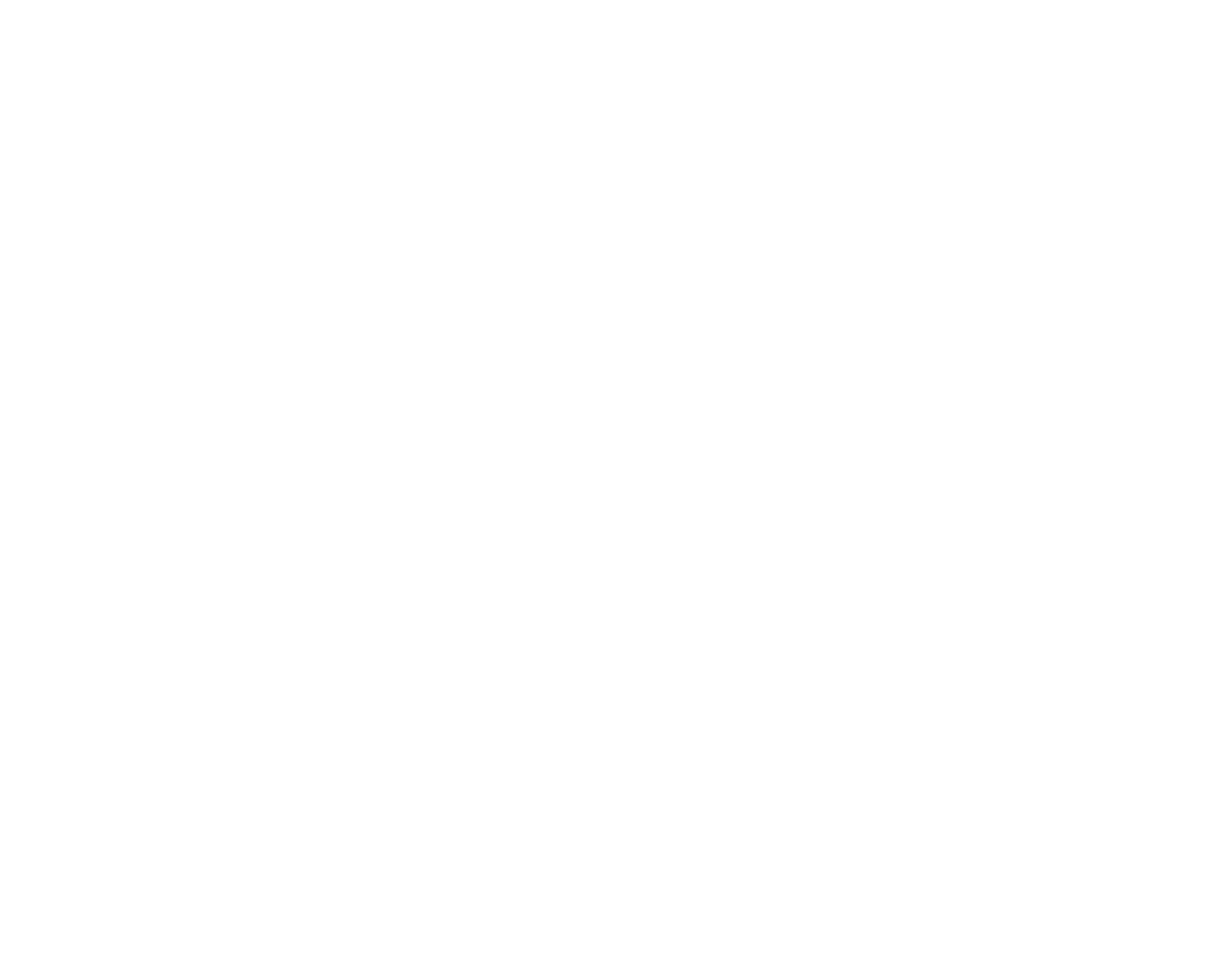
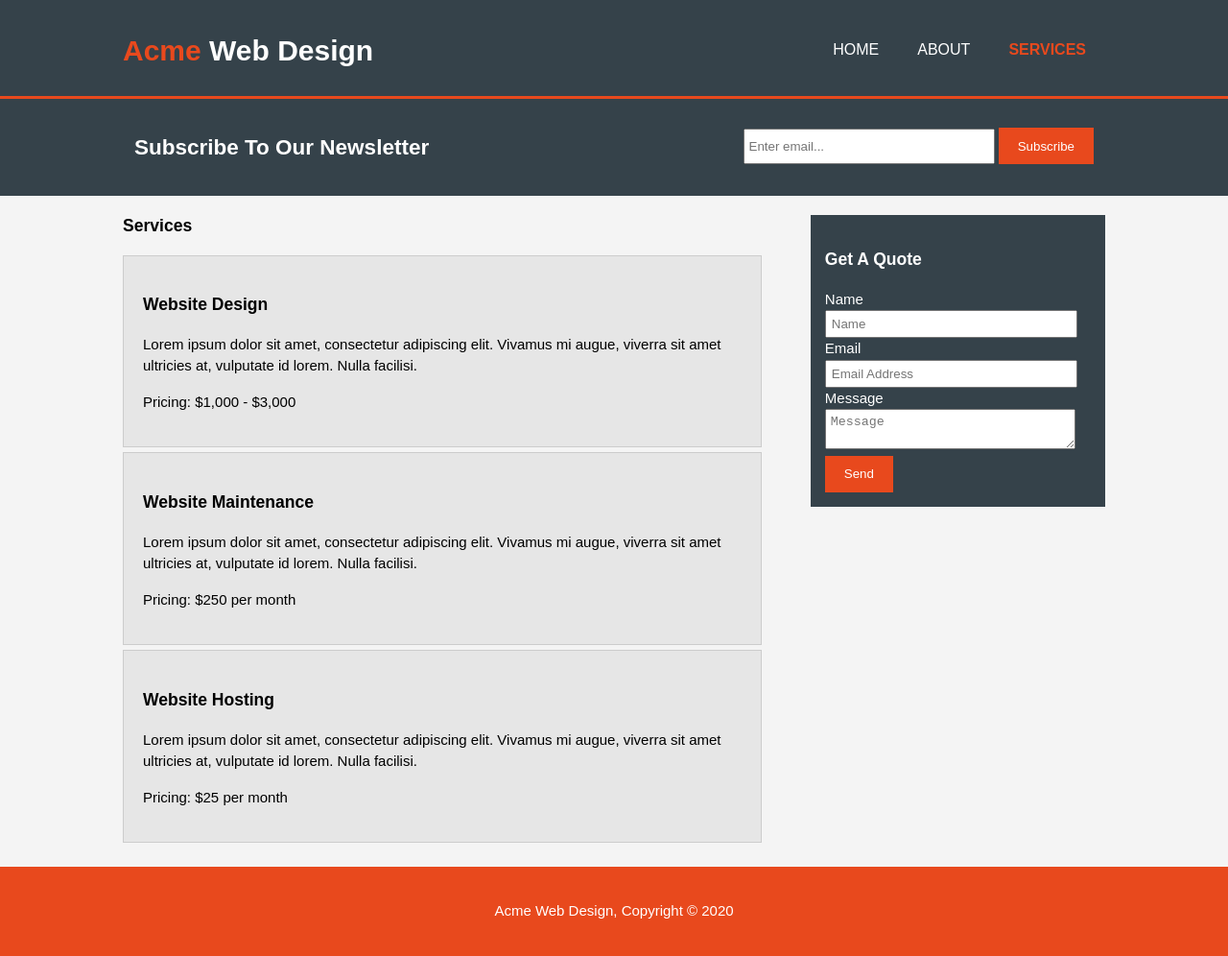
Before and after one commit to MesutBE/acme-web-design, a plain HTML site: page services.html in a window 1280 px wide. Shown: the whole page at 96% size. Before the commit the page ends 800 px from the top, so only its background shows below. Drawn offline with Linux system fonts and the light colour scheme.

Commit message:
Services HTML
Services HTML and CSS styling.

```diff
--- a/css/style.css
+++ b/css/style.css
@@ -142,10 +142,24 @@ body{
     margin-top:10px;
   }
 
+  aside#sidebar .quote input, aside#sidebar .quote textarea{
+    width:90%;
+    padding:5px;
+  }
+
   /* Main-col */
   article#main-col{
     float:left;
     width:65%;
+  }
+
+  /* Services */
+  ul#services li{
+    list-style: none;
+    padding:20px;
+    border: #cccccc solid 1px;
+    margin-bottom:5px;
+    background:#e6e6e6;
   }
 
   /* Footer */
@@ -156,3 +170,36 @@ body{
     background-color:#e8491d;
     text-align: center;
   }
+
+  @media(max-width: 768px){
+    header #branding,
+    header nav,
+    header nav li,
+    #newsletter h1,
+    #newsletter form,
+    #boxes .box,
+    article#main-col,
+    aside#sidebar{
+      float:none;
+      text-align:center;
+      width:100%;
+    }
+
+    header{
+      padding-bottom:20px;
+    }
+
+    #showcase h1{
+      margin-top:40px;
+    }
+
+    #newsletter button, .quote button{
+      display:block;/**/
+      width:100%;
+    }
+
+    #newsletter form input[type="email"], .quote input, .quote textarea{
+      width:100%;
+      margin-bottom:5px;
+    }
+  }
--- a/services.html
+++ b/services.html
@@ -0,0 +1,89 @@
+<!DOCTYPE html>
+<html lang="en">
+<head>
+    <meta charset="UTF-8">
+    <meta name="viewport" content="width=device-width, initial-scale=1.0">
+    <meta http-equiv="X-UA-Compatible" content="ie=edge">
+    <meta name="viewport" content="width=device-width">
+    <meta name="description" content="Affordable and professional web design">
+    <meta name="keywords" content="web design, affordable web design, professional web design">
+    <meta name="author" content="Mesut">
+    <title>Acme Web Design | Services</title>
+    <link rel="stylesheet" href="./css/style.css">
+</head>
+<body>
+    <header> <!-- Beginning with header /** -->
+        <div class="container">
+            <div id="branding">
+                <h1><span class="highlight">Acme</span> Web Design</h1>
+            </div>
+            <nav>
+                <ul>
+                    <li><a href="index.html">Home</a></li>
+                    <li><a href="about.html">About</a></li class="current">
+                    <li class="current"><a href="services.html">Services</a></li class="current">
+                </ul>
+            </nav>
+        </div>
+    </header>
+
+    <section id="newsletter">
+        <div class="container">
+            <h1>Subscribe To Our Newsletter</h1>
+            <form>
+                <input type="email" placeholder="Enter email...">
+                <button type="submit" class="button_1">Subscribe</button>
+            </form>
+        </div>
+    </section>
+
+    <section id="main">
+        <div class="container">
+            <article id="main-col">
+                <h1 class="page-title">Services</h1>
+                <ul id="services">
+                    <li>
+                      <h3>Website Design</h3>
+                      <p>Lorem ipsum dolor sit amet, consectetur adipiscing elit. Vivamus mi augue, viverra sit amet ultricies at, vulputate id lorem. Nulla facilisi.</p>
+                                  <p>Pricing: $1,000 - $3,000</p>
+                    </li>
+                    <li>
+                      <h3>Website Maintenance</h3>
+                      <p>Lorem ipsum dolor sit amet, consectetur adipiscing elit. Vivamus mi augue, viverra sit amet ultricies at, vulputate id lorem. Nulla facilisi.</p>
+                                  <p>Pricing: $250 per month</p>
+                    </li>
+                    <li>
+                      <h3>Website Hosting</h3>
+                      <p>Lorem ipsum dolor sit amet, consectetur adipiscing elit. Vivamus mi augue, viverra sit amet ultricies at, vulputate id lorem. Nulla facilisi.</p>
+                                  <p>Pricing: $25 per month</p>
+                    </li>
+                  </ul>
+              </article>
+              <aside id="sidebar">
+                <div class="dark">
+                  <h3>Get A Quote</h3>
+                  <form class="quote">
+                    <div>
+                        <label>Name</label><br>
+                        <input type="text" placeholder="Name">
+                    </div>
+                    <div>
+                        <label>Email</label><br>
+                        <input type="email" placeholder="Email Address">
+                    </div>
+                    <div>
+                        <label>Message</label><br>
+                        <textarea placeholder="Message"></textarea>
+                    </div>
+                    <button class="button_1" type="submit">Send</button>
+              </form>
+                </div>
+              </aside>
+        </div>
+    </section>
+    <footer>
+        <p>Acme Web Design, Copyright &copy; 2020</p>
+    </footer>
+
+</body>
+</html>
```
